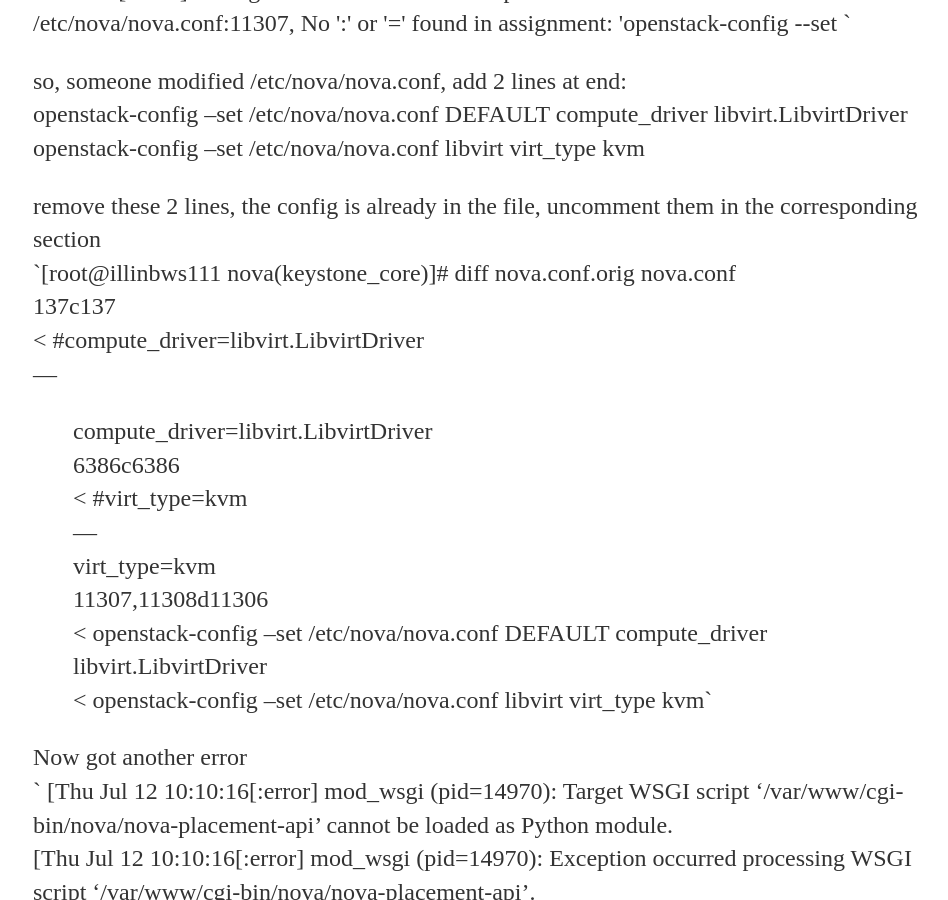
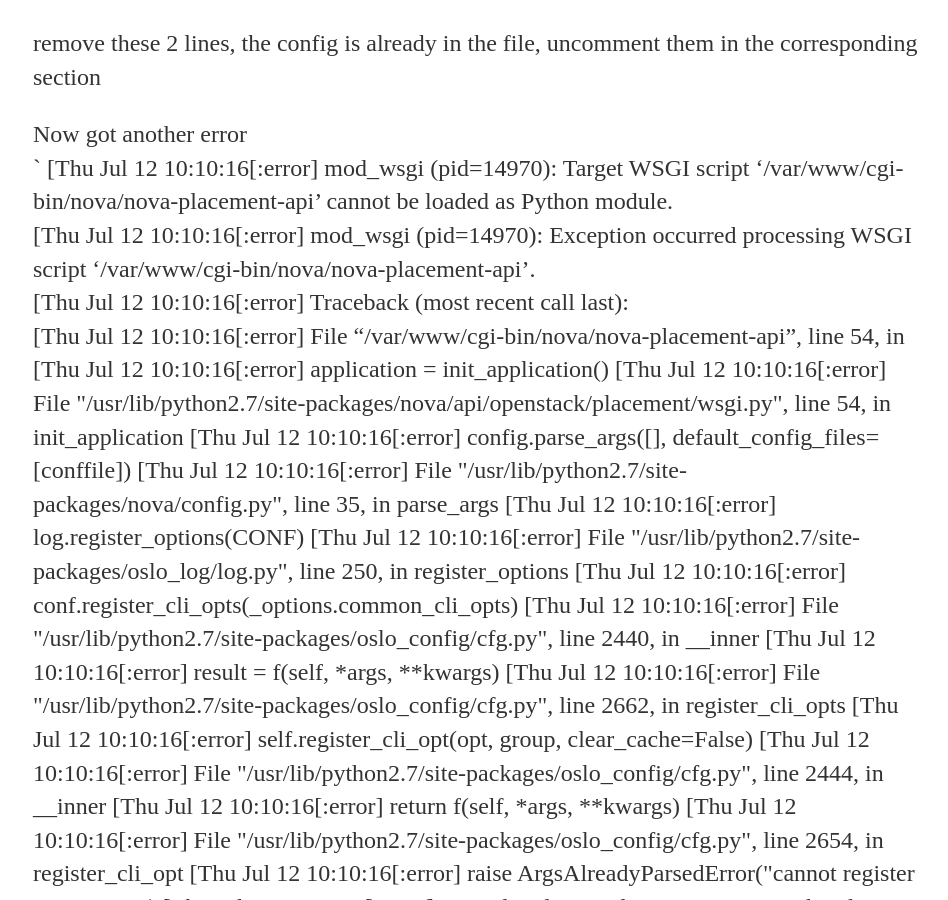
Before and after one commit to JasmineOttawa/JasmineOttawa.github.io, a Jekyll site: the page built from _posts/2018-07-06-createInstanceInOpenStack.md, in a window 1280 px wide and 900 px high, scrolled down 1785 px. Shown: the whole window, without its empty margins (159-1107 px from the left). Built offline with Jekyll 4.4.1, drawn with Linux system fonts in a browser that asks for light colours; some of the changed text lies outside the part shown.

Commit message:
Update 2018-07-06-createInstanceInOpenStack.md

```diff
--- a/_posts/2018-07-06-createInstanceInOpenStack.md
+++ b/_posts/2018-07-06-createInstanceInOpenStack.md
@@ -9,16 +9,11 @@ openstack server create --image Ubuntu_16.04_LTS --flavor ... --key-name ... --n
 openstack server list
 
 investigation --
-/var/log/nova/nova-scheduler.log shows:
-  `ERROR nova.scheduler.client.report ...... Failed to retrieve allocation candidates from placement API for filters {'VCPU': 2, 'MEMORY_MB': 4096}. Got 500: <!DOCTYPE HTML PUBLIC "-//IETF//DTD HTML 2.0//EN">
-  <html><head>
-  <title>500 Internal Server Error</title>
-  </head><body>
-  <h1>Internal Server Error</h1>
+/var/log/nova/nova-scheduler.log shows 500 internel server error :
+  `......
   <p>The server encountered an internal error or misconfiguration and was unable to complete your request.</p>
   <p>Please contact the server administrator at [no address given] to inform them of the time this error occurred,  and the actions you performed just before this error.</p>
-  <p>More information about this error may be available in the server error log.</p>
-  </body></html>`
+  <p>More information about this error may be available in the server error log.</p>  `
 
 go to server error log, /var/log/httpd/placement_wsgi_error.log, First error shows at Jul 08:
  ` [Sun Jul 08 03:44:39[:error]  mod_wsgi (pid=14961): Target WSGI script '/var/www/cgi-bin/nova/nova-placement-api' cannot be loaded as Python module.
@@ -45,18 +40,6 @@ openstack-config --set /etc/nova/nova.conf DEFAULT compute_driver libvirt.Libvir
 openstack-config --set /etc/nova/nova.conf libvirt virt_type kvm
 
 remove these 2 lines, the config is already in the file, uncomment them in the corresponding section
-  `[root@illinbws111 nova(keystone_core)]# diff nova.conf.orig nova.conf
-  137c137
-  < #compute_driver=libvirt.LibvirtDriver
-  ---
-  > compute_driver=libvirt.LibvirtDriver
-  6386c6386
-  < #virt_type=kvm
-  ---
-  > virt_type=kvm
-  11307,11308d11306
-  < openstack-config --set /etc/nova/nova.conf DEFAULT compute_driver libvirt.LibvirtDriver
-  < openstack-config --set /etc/nova/nova.conf libvirt virt_type kvm`
 
 Now got another error
  ` [Thu Jul 12 10:10:16[:error] mod_wsgi (pid=14970): Target WSGI script '/var/www/cgi-bin/nova/nova-placement-api' cannot be loaded as Python module.
```
